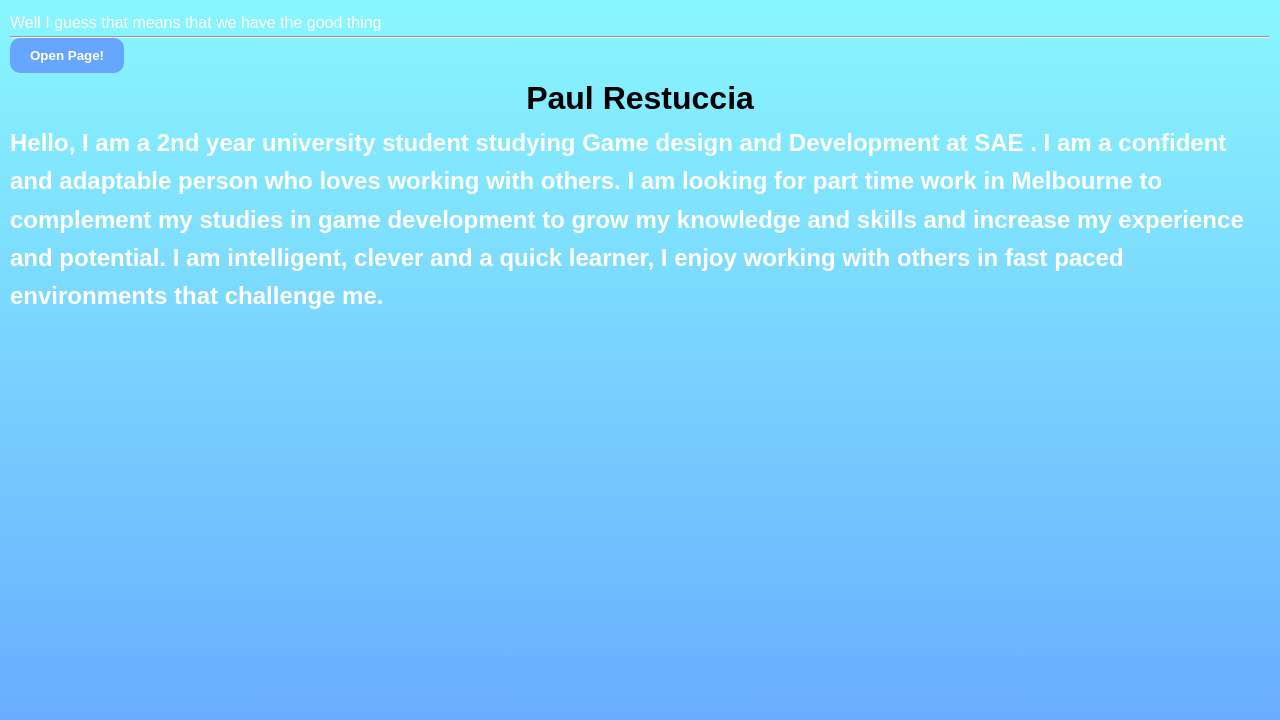
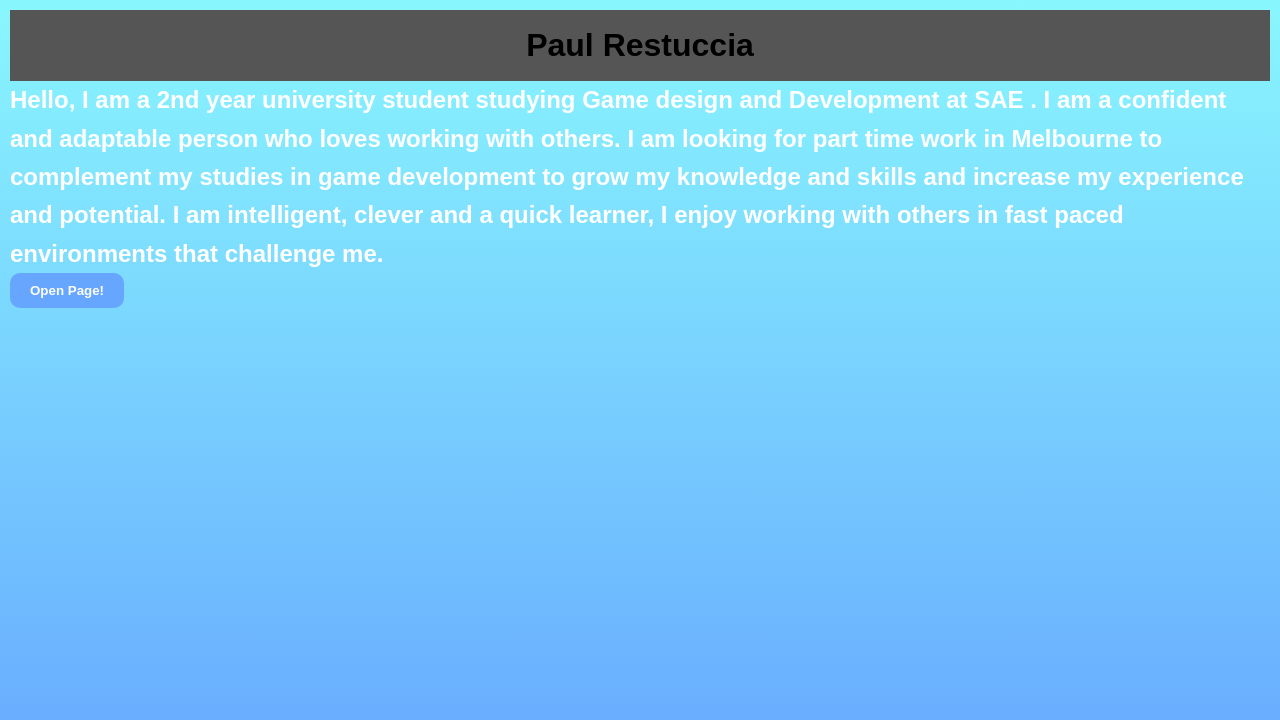
Before and after one commit to TheLastSlice898/MyProtfolio, a plain HTML site: page index.html in a window 1280 px wide. Drawn offline with Linux system fonts and the light colour scheme.

Commit message:
Icon and header

```diff
--- a/assets/css/style.css
+++ b/assets/css/style.css
@@ -26,3 +26,10 @@ body{
 .button-awesome:hover{
     background-color: darkblue;
 }
+.header{
+    position: sticky;
+    top: 0;
+    padding: 10px 16px;
+    background: #555;
+    color: #f1f1f1;
+}
--- a/index.html
+++ b/index.html
@@ -6,20 +6,15 @@
     <meta charset="UTF-8">
     <meta name="viewport" content="width=device-width, initial-scale=1.0">
     <title>Omg I did the thing </title>
+    <link rel="icon" type="image/x-icon" href="assets/images/slice.ico">
 </head>
 
 <body>
-
-    <p > Well I guess that means that we have the good thing</p>
-    <hr>
-
-    <a href="home.html">
-        <button class="button-awesome">Open Page!</button>
-    </a>
-
-    <br>
+    <div class="header" id="sliceHeader">
 
     <h1 style=" color: black; text-align: center;"> Paul Restuccia </h1>
+
+    </div>
 
     <div id="intro"></div>
     <script>
@@ -29,5 +24,12 @@
             document.getElementById('intro').innerHTML = data
         });
     </script>
+    <a href="home.html">
+        <button class="button-awesome">Open Page!</button>
+    </a>
+
+    <br>
+
+
 </body>
 </html>
```
Also changed, not shown: assets/images/slice.ico (added).
